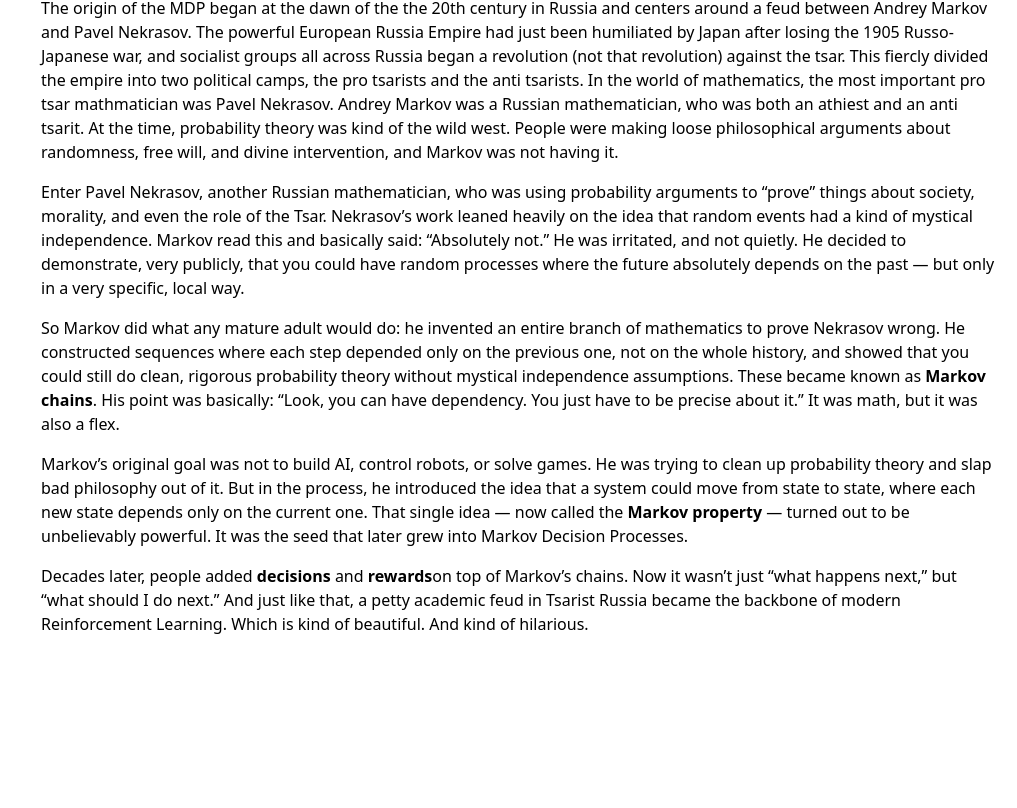
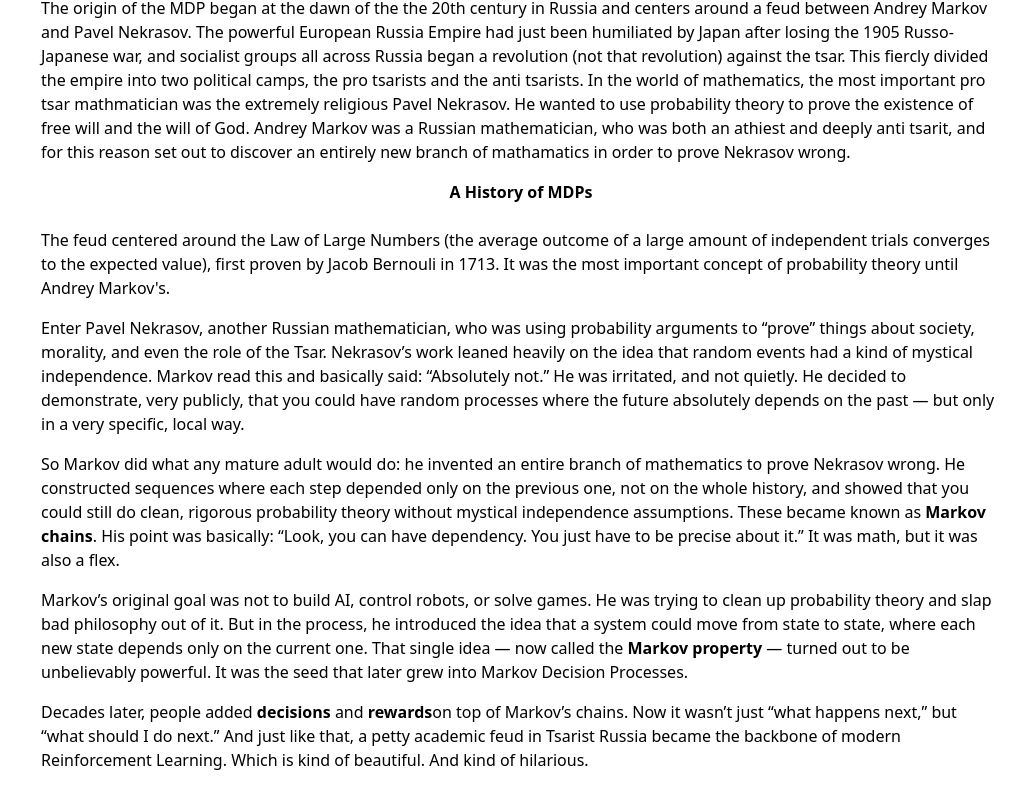
Before and after one commit to WilliamGiammona/learning-ai, a Next.js app: page /reinforcement-learning in a window 1280 px wide. Shown: the part 5695-6503 px from the top of the page, without its empty margins (263-1280 px from the left). Before the commit the page ends 6427 px from the top, so only its background shows below. Built offline with nearby package versions, Linux system fonts and the light colour scheme.

Commit message:
continuing introduction

```diff
--- a/app/reinforcement-learning/page.tsx
+++ b/app/reinforcement-learning/page.tsx
@@ -599,11 +599,24 @@ export default function ReinforcementLearningPage() {
               revolution) against the tsar. This fiercly divided the empire into
               two political camps, the pro tsarists and the anti tsarists. In
               the world of mathematics, the most important pro tsar mathmatician
-              was Pavel Nekrasov. Andrey Markov was a Russian mathematician, who
-              was both an athiest and an anti tsarit. At the time, probability
-              theory was kind of the wild west. People were making loose
-              philosophical arguments about randomness, free will, and divine
-              intervention, and Markov was not having it.
+              was the extremely religious Pavel Nekrasov. He wanted to use
+              probability theory to prove the existence of free will and the
+              will of God. Andrey Markov was a Russian mathematician, who was
+              both an athiest and deeply anti tsarit, and for this reason set
+              out to discover an entirely new branch of mathamatics in order to
+              prove Nekrasov wrong.
+            </p>
+
+            <p className="mb-4">
+              <strong id="markov-history" className="block text-center">
+                A History of MDPs
+              </strong>
+              <br />
+              The feud centered around the Law of Large Numbers (the average
+              outcome of a large amount of independent trials converges to the
+              expected value), first proven by Jacob Bernouli in 1713. It was
+              the most important concept of probability theory until Andrey
+              Markov's.
             </p>
 
             <p className="mb-4">
```
